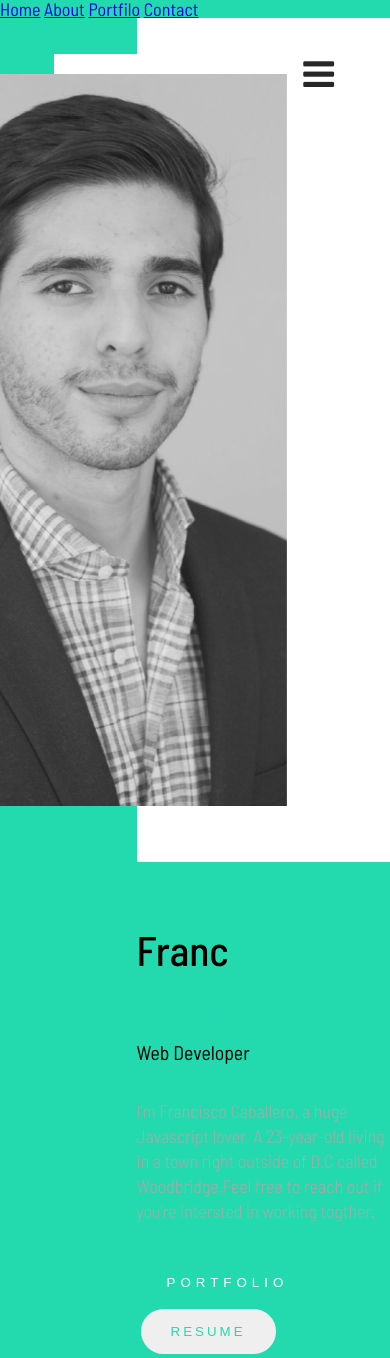
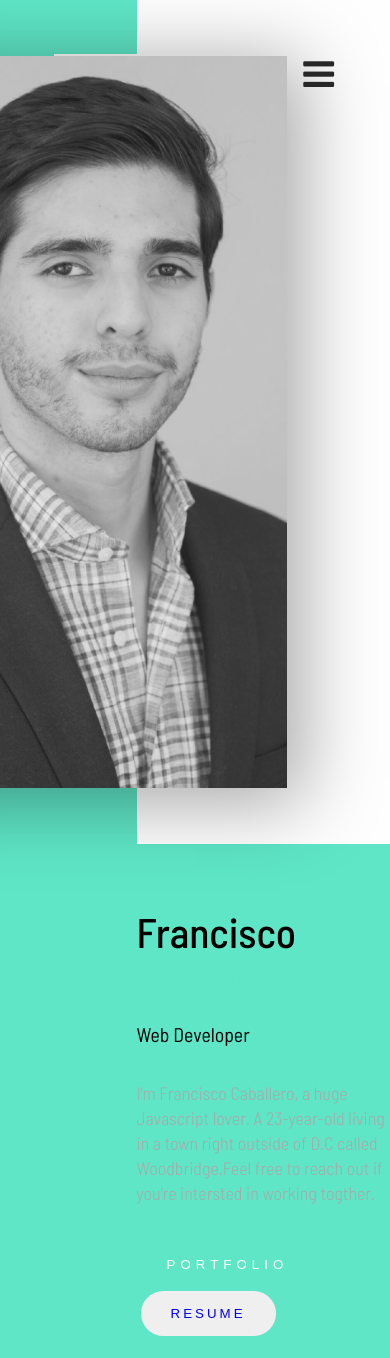
Before and after one commit to franciscocaballero/vcard, a website with bundled scripts: page src/index.html in a window 390 px wide. Built offline with nearby package versions, Linux system fonts and the light colour scheme.

Commit message:
clean up home page

```diff
--- a/src/index.html
+++ b/src/index.html
@@ -5,20 +5,22 @@
 <link href='https://maxcdn.bootstrapcdn.com/font-awesome/4.7.0/css/font-awesome.min.css' rel='stylesheet'>
 </head>
   <body class='home'>
-    <div class='hamburger-icon'><i class="fa fa-bars" aria-hidden="true"></i></div>
-    <section>
-      <div class='menu'>
+    <div class='menu-icon'>
+      <i class="fa fa-bars" aria-hidden="true"></i>
+    </div>
+    <section id='menu'>
         <nav>
           <a href='#'>Home</a>
           <a href='#'>About</a>
           <a href='#'>Portfilo</a>
           <a href='#'>Contact</a>
         </nav>
-      </div>
     </section>
     <section class='info-section'>
 
-        <div class='logo'></div>
+        <div class='logo'>
+          Francisco
+        </div>
 
         <div class='info-box'>
           <h4>Email</h4>
@@ -31,7 +33,7 @@
 
           <div class='icon-section'>
           <a href="#"><i class="fa fa-twitter" aria-hidden="true"></i></a>
-          <a><i class="fa fa-facebook" aria-hidden="true"></i></a>
+          <a><i class="fa fa-github" aria-hidden="true"></i></a>
           <a><i class="fa fa-linkedin" aria-hidden="true"></i></a>
           <a><i class="fa fa-youtube" aria-hidden="true"></i></a>
           </div>
@@ -47,15 +49,15 @@
       <div class='profile-section'>
 
       <div class='profile'>
-        <h1>Franc <br />
+        <h1>Francisco<br />
         <span>Caballero</span></h1>
         <h5>Web Developer</h5>
 
         <p> I'm Francisco Caballero, a huge Javascript lover. A 23-year-old living in a town right outside of D.C called Woodbridge.Feel free to reach out if you're intersted in working togther.</p>
 
-        <button class='primary-btn'>Portfolio</button>
+        <button class='primary-btn'><a href='#'>Portfolio</a></button>
 
-        <button class='ghost-btn'>Resume</button>
+        <button class='ghost-btn'><a href='#'>Resume</a></button>
 
       </div>
    </div>
--- a/src/scss/_home.scss
+++ b/src/scss/_home.scss
@@ -13,14 +13,24 @@
         text-decoration: none;
         font-size: 1.7rem;
         padding: 0 10px;
+        &:hover{
+         color: $darkblue;
+        }
         &:first-child{
           padding: 0 10px 0 0;
+
         }
       }
 
     }
     .logo{
-      background: white;
+      border: 5px solid white;
+      color: white;
+      display: flex;
+      justify-content: center;
+      align-items: center;
+      text-transform: uppercase;
+      font-size: 2.0rem;
       height: 100px;
       width: 200px;
     }
@@ -42,7 +52,7 @@
 
 
   .content-area {
-    background: white;
+    background: $white;
     height: 100%;
     width: 65%;
     margin-left: 35%;
@@ -62,6 +72,10 @@
         -moz-background-size: cover;
         -o-background-size: cover;
         background-size: cover;
+        -webkit-box-shadow: 10px 10px 72px 6px rgba(0,0,0,0.34);
+        -moz-box-shadow: 10px 10px 72px 6px rgba(0,0,0,0.34);
+        box-shadow: 10px 10px 72px 6px rgba(0,0,0,0.34);
+
       }
 
     }
--- a/src/scss/_variables.scss
+++ b/src/scss/_variables.scss
@@ -1,5 +1,5 @@
 
-$mint: #22daae;
+$mint: #5ee6c6;
 
 $black: #272727;
 
@@ -8,3 +8,5 @@ $white: #fefefe;
 $lightGrey: #a9a9a9;
 
 $grey: #bdbdbd;
+
+$darkblue: #0f486c;
--- a/src/scss/main.scss
+++ b/src/scss/main.scss
@@ -15,12 +15,13 @@ html, body{
 
 /*-------------Icons-------------------------------*/
 
-.hamburger-icon{
+.menu-icon{
   position: fixed;
   right: 0;
   top: 36px;
   right: 36px;
   padding: 20px;
+  z-index: 11;
   .fa{
     font-size: 2rem;
     color: $black;
@@ -42,6 +43,14 @@ html, body{
   border: none;
   letter-spacing: 5px;
   margin-right: 15px;
+  transition: all 0.3s ease-in-out;
+  a{
+    text-decoration: none;
+    color: white;
+  }
+ &:hover{
+   background: $darkblue;
+ }
 }
 
 .ghost-btn{
@@ -54,4 +63,67 @@ html, body{
   color: $mint;
   letter-spacing: 3px;
   outline: none;
+  text-decoration: none;
+  transition: all 0.3s ease-in-out;
+
+  a{
+    text-decoration: none;
+  }
+ &:hover{
+   border-color: $darkblue;
+ }
 }
+
+/*---------------NAV-------------------------------------------*/
+.menu-active {
+  top: 0;
+  right: 0;
+  left: 0;
+  bottom: 0;
+
+}
+
+#menu{
+  background: $mint;
+  position: fixed;
+  transform: translate3d(-100%,0,0);
+  width: 100%;
+  top: 0;
+  bottom: 0;
+  z-index: 10;
+  display: flex;
+  align-items: center;
+  justify-content: center;
+  opacity: 1;
+  transition: all 0.5s ease-in-out;
+  nav{
+    width: 400px;
+    text-align: center;
+    a{
+      font-size: 2.3rem;
+      padding: 1rem;
+      display: block;
+      text-decoration: none;
+      color: white;
+      &:hover{
+        color: $grey;
+      }
+    }
+  }
+}
+
+
+.menu-active{
+  .menu-icon{
+    .fa{
+      color: white;
+
+    }
+  }
+  #menu{
+    width: 100%;
+    top: 0;
+    bottom: 0;
+    transform: translate3d(0,0,0);
+  }
+}
```
Also changed, not shown: dist/44b69111a1350e9c72bb6a070a5e8574.css, dist/44b69111a1350e9c72bb6a070a5e8574.js, dist/index.html.
